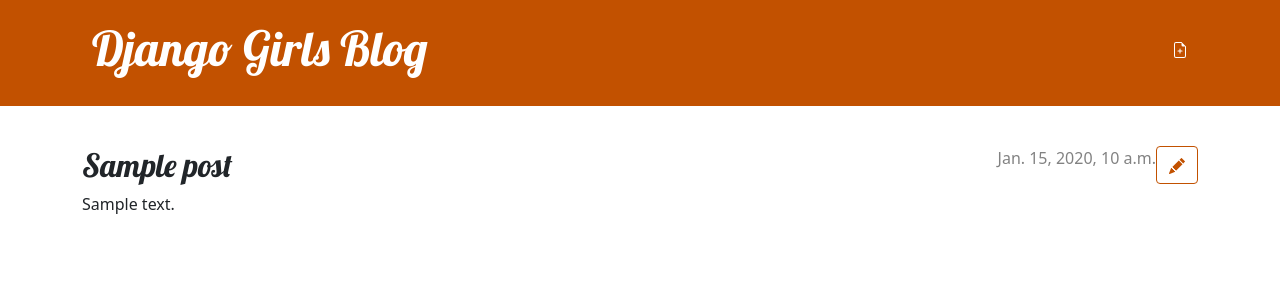
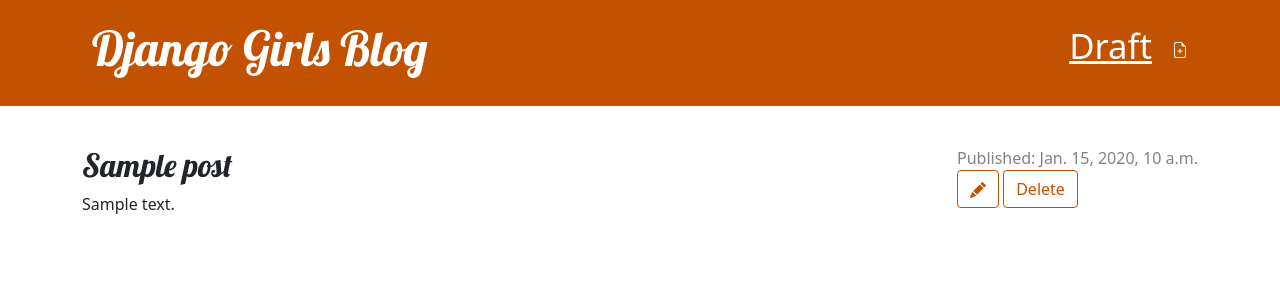
Before and after one commit to Ronexts/django-blog, a Django app: page /post/1/ in a window 1280 px wide. Shown: the top 300 px of the page. Run offline with Django 3.2, Linux system fonts and the light colour scheme; a user stored in the database is signed in; tables that the repository leaves empty hold one stand-in row (values such as "Sample post").

Commit message:
Update for Draft, Remove, and Publish

```diff
--- a/blog/templates/blog/base.html
+++ b/blog/templates/blog/base.html
@@ -14,6 +14,7 @@
                 <a href="{% url 'post_new' %}" class="top-menu">
                   {% include './icons/file-earmark-plus.svg' %}
                 </a>
+                <a href="{% url 'post_draft_list' %}" class="top-menu"><span class="glyphicon glyphicon-edit">Draft</span></a>
               {% endif %}
               <h1><a href="/">Django Girls Blog</a></h1>
           </div>
--- a/blog/templates/blog/post_detail.html
+++ b/blog/templates/blog/post_detail.html
@@ -4,17 +4,24 @@
     <article class="post">
         <aside class="actions">
           {% if user.is_authenticated %}
+            {% if post.published_date %}
+              <div class="date">Published:
+                {{ post.published_date }}
+              </div>
+              {% else %}
+                <a class="btn btn-secondary" href="{% url 'post_publish' pk=post.pk %}">Publish</a>
+              {% endif %}
             <a class="btn btn-secondary" href="{% url 'post_edit' pk=post.pk %}">
              {% include './icons/pencil-fill.svg' %}
             </a>
+            <a class="btn btn-secondary" href="{% url 'post_remove' pk=post.pk %}">
+              <span class="glyphicon glyphicon-remove">Delete</span>
+            </a>
+
           {% endif %}
         </aside>
-        {% if post.published_date %}
-            <time class="date">
-                {{ post.published_date }}
-            </time>
-        {% endif %}
+
         <h2>{{ post.title }}</h2>
-        <p>{{ post.text|linebreaksbr }}</p>
+      <p>{{ post.text|linebreaksbr }}</p>
     </article>
 {% endblock %}
--- a/blog/urls.py
+++ b/blog/urls.py
@@ -6,4 +6,7 @@
     path('post/<int:pk>/', views.post_detail, name='post_detail'),
     path('post/new/', views.post_new, name='post_new'),
     path('post/<int:pk>/edit/', views.post_edit, name='post_edit'),
+    path('drafts/', views.post_draft_list, name='post_draft_list'),
+    path('post/<pk>/publish/', views.post_publish, name='post_publish'),
+    path('post/<pk>/remove/', views.post_remove, name='post_remove'),
 ]
--- a/blog/views.py
+++ b/blog/views.py
@@ -13,16 +13,13 @@
     return render(request, 'blog/post_detail.html', {'post': post})
 
 def post_new(request):
-    form = PostForm()
-    return render(request, 'blog/post_edit.html', {'form': form})
-
-def post_new(request):
     if request.method == "POST":
         form = PostForm(request.POST)
         if form.is_valid():
             post = form.save(commit=False)
             post.author = request.user
-            post.published_date = timezone.now()
+            # supaya post menjadi draft dan tidak langsung dipublish
+            # post.published_date = timezone.now()
             post.save()
             return redirect('post_detail', pk=post.pk)
     else:
@@ -36,10 +33,29 @@
         if form.is_valid():
             post = form.save(commit=False)
             post.author = request.user
-            post.published_date = timezone.now()
+            # post.published_date = timezone.now()
             post.save()
             return redirect('post_detail', pk=post.pk)
     else:
         form = PostForm(instance=post)
     return render(request, 'blog/post_edit.html', {'form': form})
+
+
+def post_draft_list(request):
+    posts = Post.objects.filter(published_date__isnull=True).order_by('created_date')
+    return render(request, 'blog/post_draft_list.html', {'posts': posts})
+
+def post_publish(request, pk):
+    post = get_object_or_404(Post, pk=pk)
+    post.publish()
+    return redirect('post_detail', pk=pk)
+
+def publish(self):
+    self.published_date = timezone.now()
+    self.save()
+
+def post_remove(request, pk):
+    post = get_object_or_404(Post, pk=pk)
+    post.delete()
+    return redirect('post_list')
 # Create your views here.
```
Also changed, not shown: blog/templates/blog/post_draft_list.html (added, +11 -0 lines).
